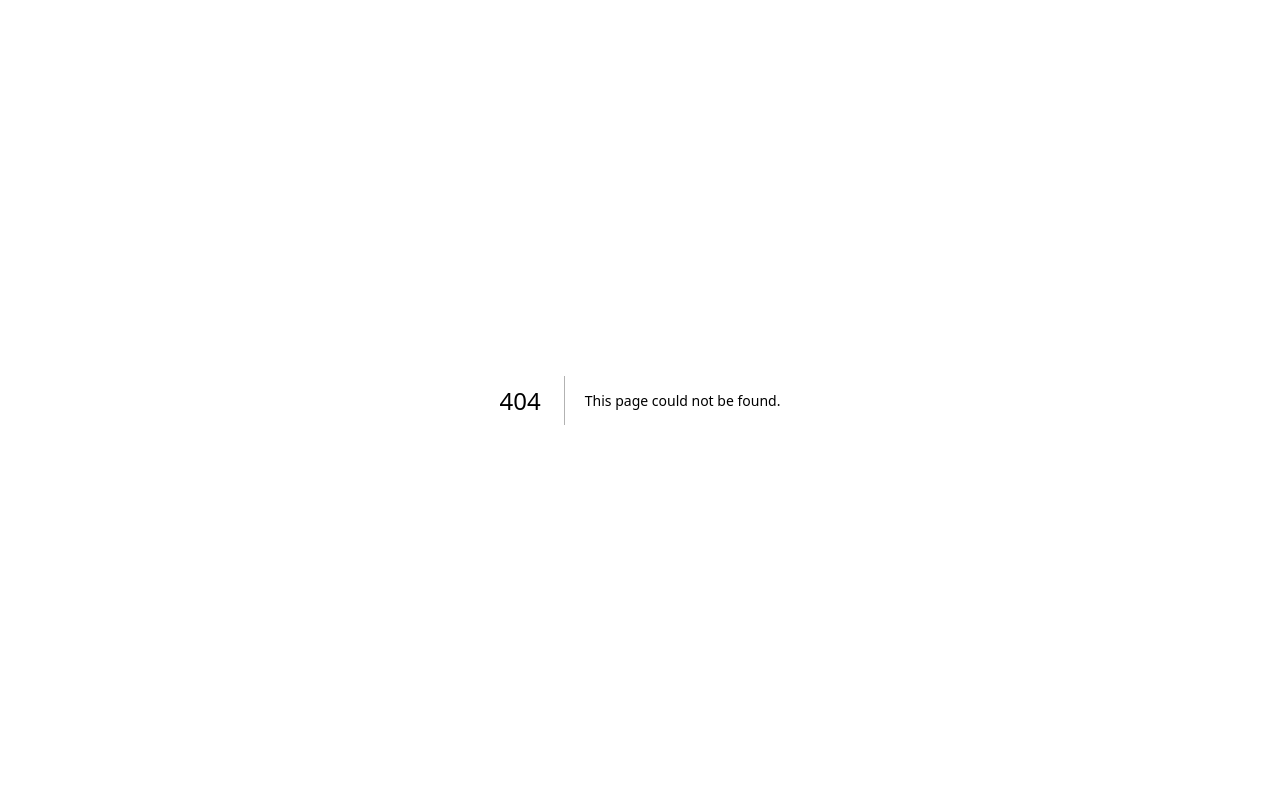
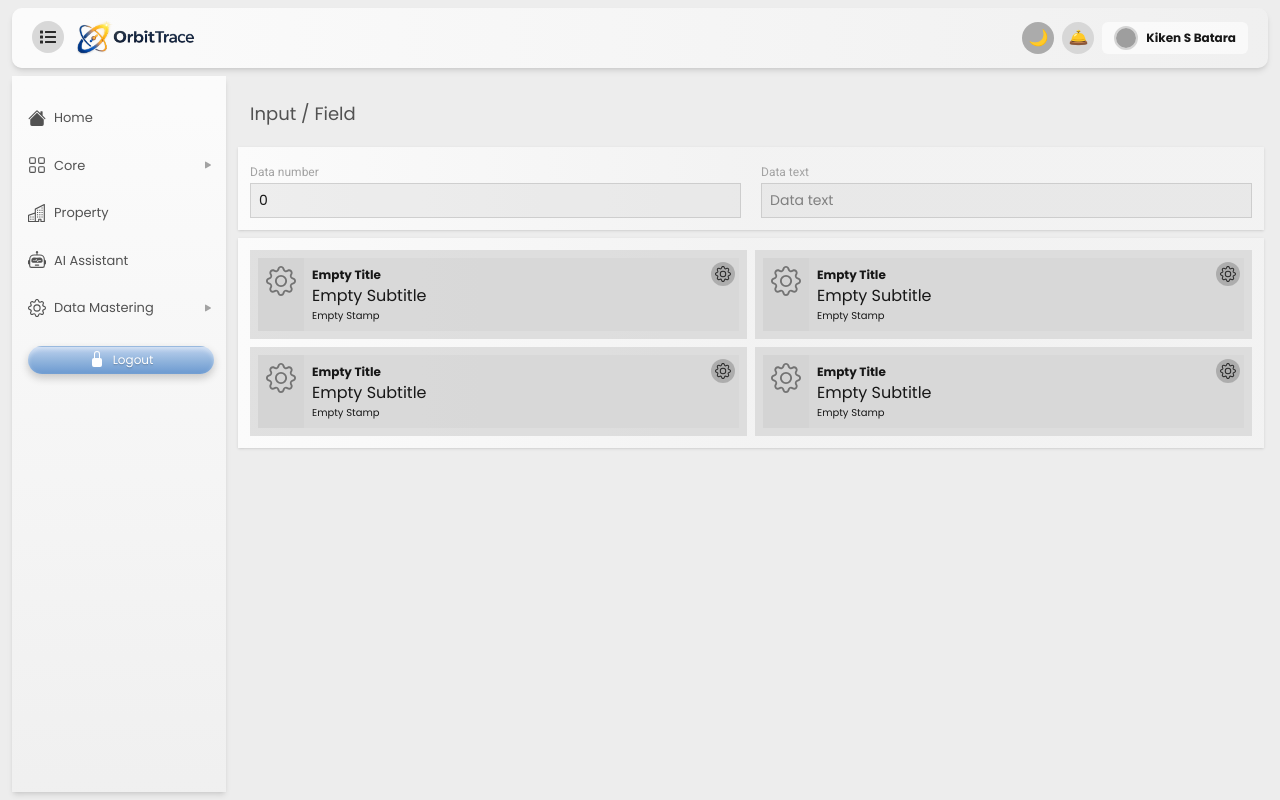
Before and after one commit to lowhanfish/Orbitrace-Admin, a Next.js app: page /master/access_management/group_role_database in a window 1280 px wide. Before the commit this address had no page. Built offline with nearby package versions, Linux system fonts and the light colour scheme; grey boxes are pictures that could not be loaded.

Commit message:
Modify BListDocument

```diff
--- a/src/app/(main)/home/components/FrequentRAG.tsx
+++ b/src/app/(main)/home/components/FrequentRAG.tsx
@@ -2,14 +2,13 @@
 
 import { useState } from 'react'
 import { BsGear, BsGraphUpArrow, BsWhatsapp, BsInstagram, BsFacebook, BsTiktok, BsTelegram } from "react-icons/bs";
-import BInput from '@/components/items/BInput'
-import TextSeparate from '@/components/items/TextSeparate';
+import ChartBar from '@/components/items/chart/ChartBar'
 import BModal from '@/components/items/BModal';
 
 const FrequentRAG = () => {
 
-    const [numberx, setNumberx] = useState<number | string>(0)
-    const [textx, setTextx] = useState<string | number>("")
+    const [list, setList] = useState([31, 21, 13, 15, 24]);
+    const [labels, setLabels] = useState(['WhatsAppz', 'FaceBook', 'Instagram', 'TikTok', 'Telegram']);
     const [open, setOpen] = useState(false);
 
 
@@ -33,13 +32,34 @@ const FrequentRAG = () => {
             status: true
         },
         {
-            name: "List of General Cost Standards",
+            name: "List of General Cost Standards 1",
             access: 123,
             chunk: 7,
             status: true
         },
         {
             name: "List of General Cost Standards 2",
+            access: 129,
+            chunk: 7,
+            status: false
+
+        },
+        {
+            name: "List of General Cost Standards 3",
+            access: 129,
+            chunk: 7,
+            status: false
+
+        },
+        {
+            name: "List of General Cost Standards 4",
+            access: 129,
+            chunk: 7,
+            status: false
+
+        },
+        {
+            name: "List of General Cost Standards 5",
             access: 129,
             chunk: 7,
             status: false
@@ -54,7 +74,12 @@ const FrequentRAG = () => {
         <>
 
             <div className='grid grid-cols-12 gap-3 pt-2'>
+
                 <div className='col-span-12 md:col-span-8 flex flex-col gap-2 bg-b-gray-1 p-2 rounded-[10] border border-b-gray-6/10' >
+
+                    <div className='flex justify-center items-center border-[0.1] border-b-gray-2 mb-2 bg-linear-to-r from-b-gray-2/50 to-b-gray-1 rounded-sm'>
+                        <p className='text-b-gray-4'>Bar Chart</p>
+                    </div>
 
                     <div className='h-75 overflow-scroll'>
                         <table className='Btable w-full'>
@@ -107,7 +132,10 @@ const FrequentRAG = () => {
                 </div>
 
                 <div className='col-span-12 md:col-span-4 flex flex-col gap-2 bg-b-gray-1 p-2 rounded-[10] border border-b-gray-6/10'>
-
+                    <div className='flex justify-center items-center border-[0.1] border-b-gray-2 mb-2 bg-linear-to-r from-b-gray-2/50 to-b-gray-1 rounded-sm'>
+                        <p className='text-b-gray-4'>Bar Chart</p>
+                    </div>
+                    <ChartBar item='Session' list={list} labels={labels} />
                 </div>
             </div>
 
--- /dev/null
+++ b/src/app/(main)/master/access_management/group_role_database/page.tsx
@@ -0,0 +1,122 @@
+
+"use client"
+
+import { useState } from 'react'
+import BInput from '@/components/items/BInput'
+import TextSeparate from '@/components/items/TextSeparate';
+import { BsGear } from "react-icons/bs";
+import BModal from '@/components/items/BModal';
+import BlistDocument from '@/components/items/BlistDocument';
+
+const page = () => {
+
+    const [numberx, setNumberx] = useState<number | string>(0)
+    const [textx, setTextx] = useState<string | number>("")
+    const [open, setOpen] = useState(false);
+
+
+    const Data = [
+        {
+            name: "Kiken S batara, S.Si.,MT",
+            role: "Fullstack AI Engineer",
+            address: "Jl. Beringin No. 31",
+            status: "reject"
+        },
+        {
+            name: "Riswan M Rizal. ST",
+            role: "Fullstack AI Engineer",
+            address: "Jl. Beringin No. 31",
+            status: "pending"
+        },
+        {
+            name: "Muh. Hidayat Dermawan. ST",
+            role: "Fullstack AI Engineer",
+            address: "Jl. Beringin No. 31",
+            status: "approve"
+        },
+        {
+            name: "Asrif Fajar Hidayat",
+            role: "Fullstack AI Engineer",
+            address: "Jl. Beringin No. 31",
+            status: "pending"
+        },
+    ]
+
+    return (
+
+
+
+        <div>
+            <TextSeparate title='Input / Field' />
+            <div className='flex flex-col bg-linear-to-r from-b-gray-1 to-50% to-b-gray-1/40 shadow-sm rounded-[5] px-3 py-3 mt-2'>
+                <div className='grid grid-cols-1 md:grid-cols-12 gap-x-5 gap-y-1 w-full'>
+                    <div className='col-span-6 '>
+                        <BInput
+                            title='Data number'
+                            placeholder='Data number'
+                            type='number'
+                            value={numberx}
+                            onChange={(value) => {
+                                setNumberx(value)
+                            }}
+                        />
+                    </div>
+                    <div className='col-span-6 '>
+                        <BInput
+                            title='Data text'
+                            placeholder='Data text'
+                            type='text'
+                            value={textx}
+                            onChange={(value) => {
+                                setTextx(value)
+                            }}
+                        />
+                    </div>
+
+                </div>
+            </div>
+
+            <div className='flex flex-col bg-linear-to-r from-b-gray-1 to-50% to-b-gray-1/40 shadow-sm rounded-[5] px-3 py-3 mt-2'>
+
+
+                <div className='grid w-full'>
+                    <div className='grid grid-cols-12 gap-2 md:gap-2'>
+                        {
+                            [...Array(4)].map((_, index) => (
+                                <div key={index} className='col-span-12 md:col-span-6 w-full'>
+                                    <BlistDocument
+                                        icon={
+                                            <BsGear className='text-[30px] text-b-gray-4' />
+                                        }
+                                    />
+                                </div>
+                            ))
+                        }
+                    </div>
+                </div>
+
+
+
+
+            </div>
+
+            <BModal title='Configuration' openModal={open} setOpenModal={setOpen} size='xs'>
+                <div className='flex flex-col gap-2 p-4'>
+                    <button className='bg-b-blue-4 hover:bg-b-blue-5/70 cursor-pointer flex gap-2 justify-center items-center text-[12px] p-1.5 rounded-md shadow-md'>
+                        Detail
+                    </button>
+                    <button className='bg-b-yellow-4 hover:bg-b-yellow-5/70 cursor-pointer flex gap-2 justify-center items-center text-[12px] p-1.5 rounded-md shadow-md'>
+                        Edit
+                    </button>
+                    <button className='bg-b-red-4 hover:bg-b-red-5/70 cursor-pointer flex gap-2 justify-center items-center text-[12px] p-1.5 rounded-md shadow-md'>
+                        Delete
+                    </button>
+                </div>
+            </BModal>
+
+        </div>
+
+    )
+}
+
+export default page
--- a/src/app/(main)/master/template_management/component_template/components/BTable.tsx
+++ b/src/app/(main)/master/template_management/component_template/components/BTable.tsx
@@ -159,19 +159,24 @@ const BTable = () => {
 
                 <tbody>
                     {Data.map((item, index) => (
-                        <tr key={index}>
-                            <td className='text-center'>{index + 1}</td>
-                            <td className='flex justify-center py-2'>
+                        <tr key={item.name} className='poppins'>
+                                <td className=''>
+                                    <p className='text-center'>{index + 1}</p>
+                                </td>
+                                <td className=''>
+                                    <div className='flex justify-center'>
                                         <button onClick={() => setOpen(!open)} className='bg-b-gray-2/80 hover:bg-b-gray-2/50 flex justify-center items-center rounded-full w-6 h-6 cursor-pointer'>
                                             <BsGear className='text-b-gray-6' />
                                         </button>
+                                    </div>
                                 </td>
-                            <td>{item.name}</td>
-                            <td>{item.address}</td>
-                            <td>
-                                <p className={\`w-full py-1 flex items-center justify-center rounded-2xl text-[12px] text-b-gray-6 \${
-                                    item.status === "pending" ? "bg-b-yellow-5" : item.status === "approve" ? "bg-b-green-5" : "bg-b-red-5"
-                                }\`}>
+                                <td className=''>{item.name}</td>
+                                <td className=''>{item.address}</td>
+                                <td className=''>
+                                    <p className={\`w-30
+                                        \${item.status == "pending" ? "bg-b-yellow-5/50" : item.status == "approve" ? "bg-b-green-5/50" : "bg-b-red-5/50"
+                                        }
+                                        flex items-center justify-center rounded-2xl text-[10px] text-b-gray-6\`}>
                                         {item.status}
                                     </p>
                                 </td>
--- a/src/components/items/BlistDocument.tsx
+++ b/src/components/items/BlistDocument.tsx
@@ -1,16 +1,24 @@
-import React from 'react'
+import { ReactNode } from 'react'
 import { BsFileTextFill, BsGear } from "react-icons/bs";
 
-const BlistDocument = () => {
+
+interface BlistDocumentProps {
+    icon?: ReactNode,
+    title?: string,
+    subtitle?: string,
+    stamp?: string,
+}
+
+const BlistDocument = ({ icon, title, subtitle, stamp }: BlistDocumentProps) => {
     return (
         <div className='flex p-2 w-full bg-b-gray-2/70 rounded-[3]'>
             <div className='p-2 bg-b-gray-2 flex items-start'>
-                <BsFileTextFill className='text-[30px] text-b-gray-4' />
+                {icon ?? <BsFileTextFill className='text-[30px] text-b-gray-4' />}
             </div>
             <div className='flex-1 bg-b-gray-2/50 p-2'>
-                <p className='text-[12px] font-bold'>Sales Purchase Agreement (PPJB)</p>
-                <p >Swarna Dwipa Property - Edward Newgate</p>
-                <p className='text-[10px]'>12 Mar 2026</p>
+                <p className='text-[12px] font-bold'>{title ?? 'Empty Title'}</p>
+                <p >{subtitle ?? 'Empty Subtitle'}</p>
+                <p className='text-[10px]'>{stamp ?? 'Empty Stamp'}</p>
             </div>
             <div className='bg-b-gray-2/50 p-1'>
                 <button className='bg-b-gray-3/80 hover:bg-b-gray-3/40 flex justify-center items-center rounded-full w-6 h-6 cursor-pointer'>
--- a/src/utilities/routes.js
+++ b/src/utilities/routes.js
@@ -134,6 +134,11 @@ const routex = [
                 path:"/",
                 children : [
                     {
+                        title : "Group Role Database",
+                        path:"/master/access_management/group_role_database",
+                        children : []
+                    },
+                    {
                         title : "Group Role Management",
                         path:"/master/access_management/group_role_management",
                         children : []
```
Lines whose indentation alone changed are shown as unchanged.
